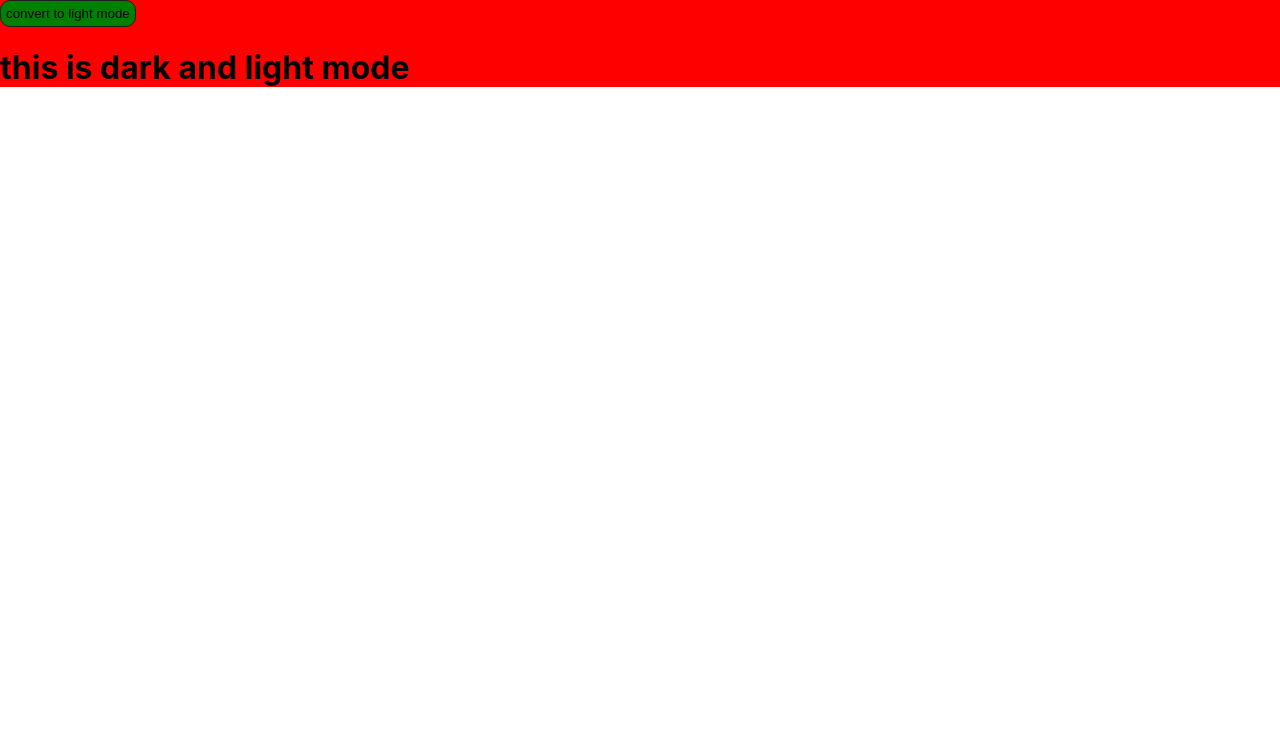
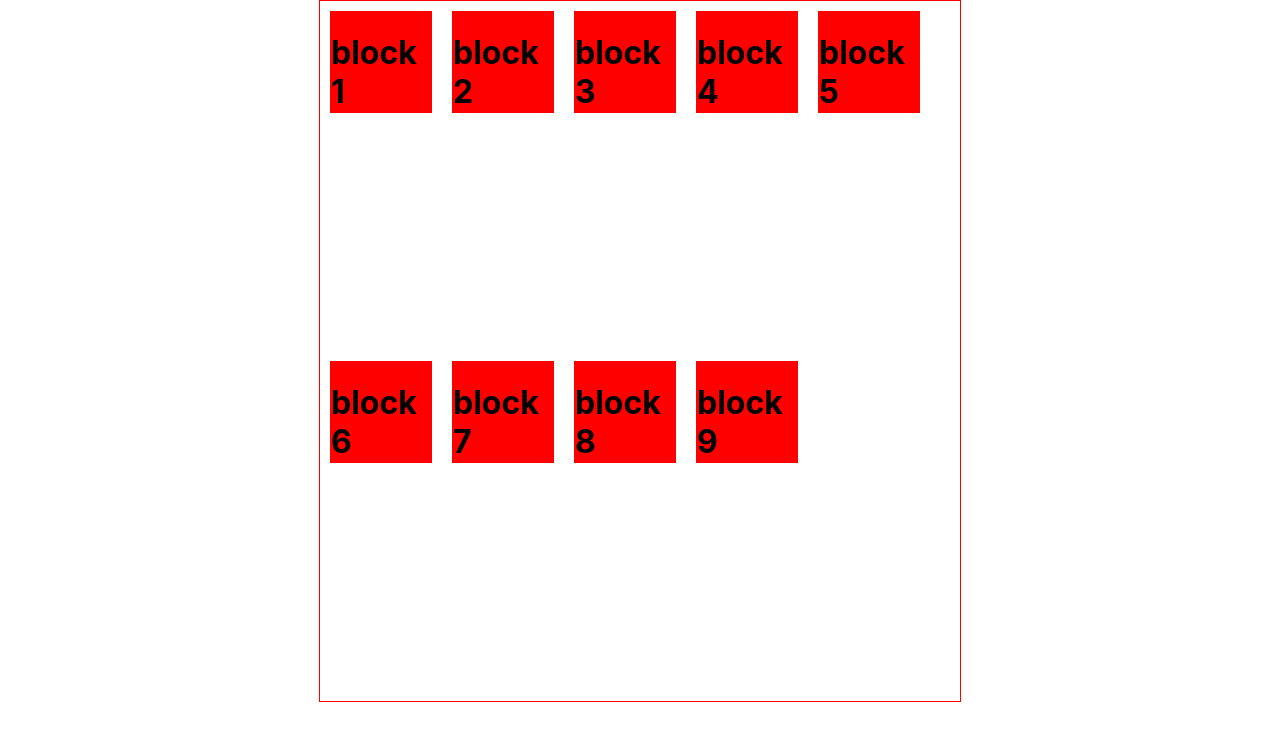
Before and after one commit to aniket2727/React-Interview, a React (Create React App) app in the folder app/: page / in a window 1280 px wide. Shown: the top 740 px of the page. Built offline with nearby package versions, Linux system fonts and the light colour scheme.

Commit message:
all changes

```diff
--- a/app/src/App.js
+++ b/app/src/App.js
@@ -97,10 +97,11 @@ import ParentH from "./ParentChild/ParentH";
 import YourApp from "./Steper/Mainstepper";
 import FolderStructure from "./Folderstucture/Mint";
 import Darkmode from "./blackwhite/Darkmode";
+import Reverseblock from "./Reverseblock/Reverseblock";
 function App() {
   return (
     <div className="">
-      <Darkmode/>
+      <Reverseblock/>
     </div>
   );
 }
--- /dev/null
+++ b/app/src/Reverseblock/Reverseblock.js
@@ -0,0 +1,42 @@
+import React, { useState, useEffect } from 'react';
+
+const Reverseblock = () => {
+    const [data, setData] = useState([1, 2, 3, 4, 5, 6, 7, 8, 9]);
+    const [collected, setCollected] = useState([]);
+
+    useEffect(() => {
+        if (collected.length === data.length && collected.length !== 0) {
+            const interval = setInterval(() => {
+                console.log("looping");
+                setCollected(prevCollected => {
+                    const [, ...newCollected] = prevCollected; // Remove the first element
+                    return newCollected;
+                });
+            }, 2000);
+
+            return () => clearInterval(interval);
+        }
+    }, [collected, data]);
+
+    const handlePushData = (item) => {
+        if (!collected.includes(item)) {
+            setCollected([...collected, item]);
+        }
+    };
+
+    return (
+        <div style={{ display: 'flex', alignItems: 'center', justifyContent: 'center' }}>
+            <div style={{ width: '50%', border: '1px solid red', height: '700px', display: 'flex', flexWrap: 'wrap' }}>
+                {
+                    data.map((item, index) => (
+                        <div key={index} onClick={() => handlePushData(item)} style={{ height: '100px', width: '100px', border: '1px solid red', margin: '10px', cursor: 'pointer', background: collected.includes(item) ? 'green' : 'red' }}>
+                            <h1>block {item}</h1>
+                        </div>
+                    ))
+                }
+            </div>
+        </div>
+    );
+};
+
+export default Reverseblock;
```
